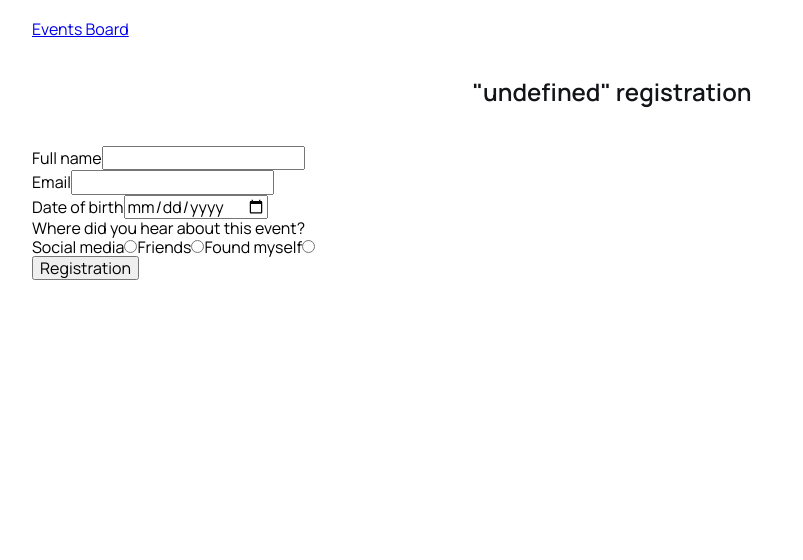
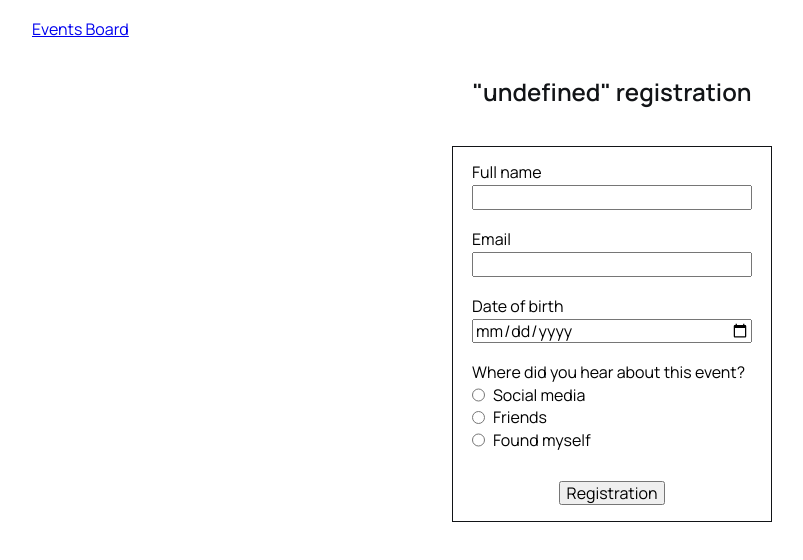
Before and after one commit to y-hrubskyi/events-registration, a React (Vite) app in the folder frontend/: page /events/1/registration in a window 1280 px wide. Shown: the top 560 px of the page, without its empty margins (28-831 px from the left). Built offline with nearby package versions, Linux system fonts and the light colour scheme.

Commit message:
style: add minimal styles for AddParticipantForm

```diff
--- a/frontend/src/components/AddParticipantForm/AddParticipantForm.jsx
+++ b/frontend/src/components/AddParticipantForm/AddParticipantForm.jsx
@@ -1,4 +1,6 @@
 import { useForm } from 'react-hook-form';
+
+import * as SC from './AddParticipantForm.styled';
 
 export const AddParticipantForm = () => {
   const { register, handleSubmit } = useForm();
@@ -8,58 +10,64 @@ export const AddParticipantForm = () => {
   };
 
   return (
-    <form onSubmit={handleSubmit(onSubmit)}>
-      <div>
-        <div>
+    <SC.Form onSubmit={handleSubmit(onSubmit)}>
+      <SC.FormFieldsWrapper>
+        <SC.FormFieldWrapper>
           <label htmlFor="fullname">Full name</label>
           <input
             id="fullname"
             type="text"
             {...register('fullname', { required: true })}
           />
-        </div>
-        <div>
+        </SC.FormFieldWrapper>
+        <SC.FormFieldWrapper>
           <label htmlFor="email">Email</label>
           <input
             id="email"
             type="email"
             {...register('email', { required: true })}
           />
-        </div>
-        <div>
+        </SC.FormFieldWrapper>
+        <SC.FormFieldWrapper>
           <label htmlFor="dateOfBirth">Date of birth</label>
           <input
             id="dateOfBirth"
             type="date"
             {...register('dateOfBirth', { required: true })}
           />
-        </div>
-        <div>
+        </SC.FormFieldWrapper>
+        <SC.FormRadioWrapper>
           <p>Where did you hear about this event?</p>
-          <label htmlFor="socials">Social media</label>
+          <SC.FormRadioLabel htmlFor="socials">
             <input
               id="socials"
               {...register('referralSource', { required: true })}
               type="radio"
               value="socials"
             />
-          <label htmlFor="friends">Friends</label>
+            Social media
+          </SC.FormRadioLabel>
+          <SC.FormRadioLabel htmlFor="friends">
             <input
               id="friends"
               {...register('referralSource', { required: true })}
               type="radio"
               value="friends"
             />
-          <label htmlFor="myself">Found myself</label>
+            Friends
+          </SC.FormRadioLabel>
+          <SC.FormRadioLabel htmlFor="myself">
             <input
               id="myself"
               {...register('referralSource', { required: true })}
               type="radio"
               value="myself"
             />
-        </div>
-      </div>
+            Found myself
+          </SC.FormRadioLabel>
+        </SC.FormRadioWrapper>
+      </SC.FormFieldsWrapper>
       <button type="submit">Registration</button>
-    </form>
+    </SC.Form>
   );
 };
--- /dev/null
+++ b/frontend/src/components/AddParticipantForm/AddParticipantForm.styled.js
@@ -0,0 +1,37 @@
+import styled from 'styled-components';
+
+export const Form = styled.form`
+  display: flex;
+  flex-direction: column;
+  align-items: center;
+  gap: ${p => p.theme.spacing(8)};
+  margin: 0 auto;
+  padding: ${p => p.theme.spacing(4)};
+  width: 320px;
+
+  border: 1px solid ${p => p.theme.colors.black};
+`;
+
+export const FormFieldsWrapper = styled.div`
+  display: flex;
+  flex-direction: column;
+  gap: ${p => p.theme.spacing(5)};
+  width: 280px;
+`;
+
+export const FormFieldWrapper = styled.div`
+  display: flex;
+  flex-direction: column;
+  gap: ${p => p.theme.spacing(1)};
+`;
+
+export const FormRadioWrapper = styled.div`
+  display: flex;
+  flex-direction: column;
+  gap: ${p => p.theme.spacing(1)};
+`;
+
+export const FormRadioLabel = styled.label`
+  display: flex;
+  gap: ${p => p.theme.spacing(2)};
+`;
```
Lines whose indentation alone changed are shown as unchanged.
